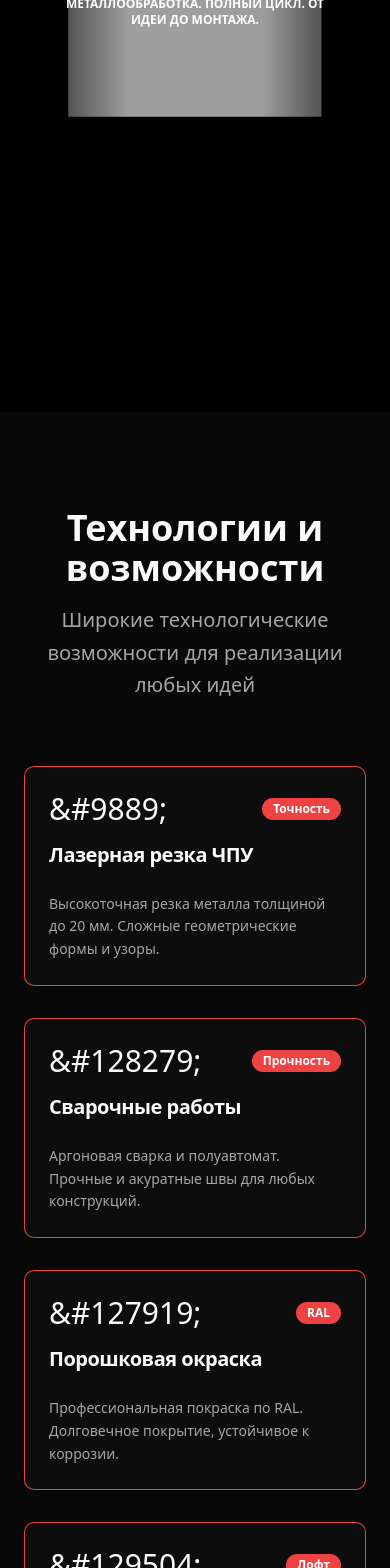
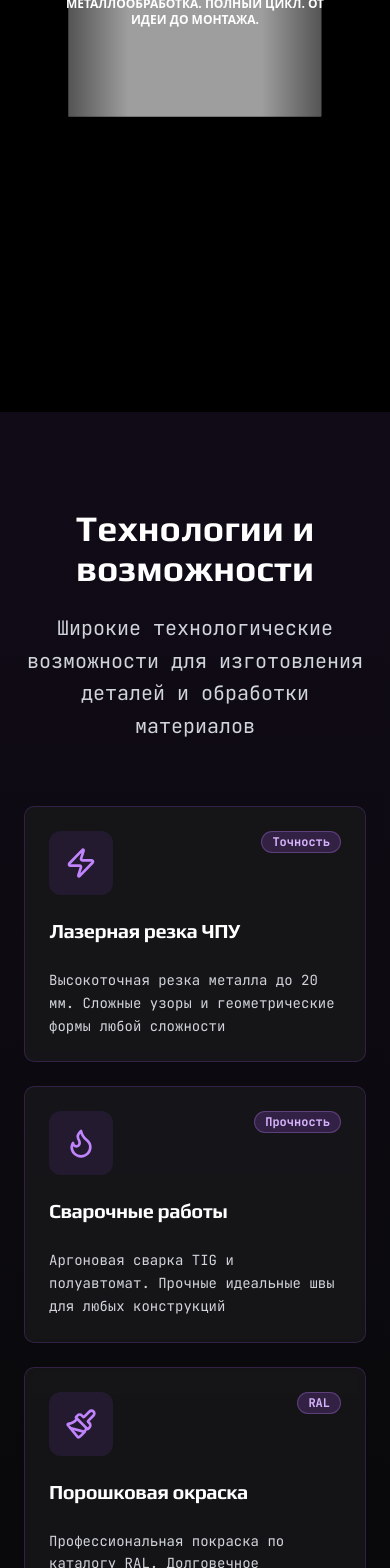
Before and after one commit to pr-poehali-dev/new-tech-initiative-2, a React (Vite) app: page / in a window 390 px wide. Shown: the part 432-2000 px from the top of the page. Built offline with nearby package versions, Linux system fonts and the light colour scheme.

Commit message:
feat: улучшение блока Технологии и возможности

```diff
--- a/src/components/contact-form-section.tsx
+++ b/src/components/contact-form-section.tsx
@@ -62,7 +62,7 @@ export function ContactFormSection() {
   }
 
   return (
-    <section id="contact" className="py-24 px-6 bg-black border-t border-red-500/20">
+    <section id="contact" className="py-24 px-6 bg-black border-t border-purple-500/20">
       <div className="max-w-7xl mx-auto">
         <div className="grid grid-cols-1 lg:grid-cols-2 gap-12">
           <div>
--- a/src/components/features-section.tsx
+++ b/src/components/features-section.tsx
@@ -1,81 +1,89 @@
 import { Card, CardContent, CardDescription, CardHeader, CardTitle } from "@/components/ui/card"
 import { Badge } from "@/components/ui/badge"
+import Icon from "@/components/ui/icon"
 
 const features = [
   {
     title: "Лазерная резка ЧПУ",
-    description: "Высокоточная резка металла толщиной до 20 мм. Сложные геометрические формы и узоры.",
-    icon: "zap",
+    description: "Высокоточная резка металла до 20 мм. Сложные узоры и геометрические формы любой сложности",
+    icon: "Zap",
     badge: "Точность",
+    color: "purple"
   },
   {
     title: "Сварочные работы",
-    description: "Аргоновая сварка и полуавтомат. Прочные и акуратные швы для любых конструкций.",
-    icon: "link",
+    description: "Аргоновая сварка TIG и полуавтомат. Прочные идеальные швы для любых конструкций",
+    icon: "Flame",
     badge: "Прочность",
+    color: "purple"
   },
   {
     title: "Порошковая окраска",
-    description: "Профессиональная покраска по RAL. Долговечное покрытие, устойчивое к коррозии.",
-    icon: "target",
+    description: "Профессиональная покраска по каталогу RAL. Долговечное антикоррозийное покрытие",
+    icon: "Paintbrush",
     badge: "RAL",
+    color: "purple"
   },
   {
     title: "Индивидуальный дизайн",
-    description: "Разработка уникальных конструкций по вашим чертежам и пожеланиям.",
-    icon: "brain",
+    description: "Разработка уникальных конструкций по вашим эскизам. Воплощаем любые идеи",
+    icon: "PenTool",
     badge: "Лофт",
+    color: "purple"
   },
   {
-    title: "Полный цикл производства",
-    description: "От эскиза до установки. Контроль качества на каждом этапе.",
-    icon: "globe",
+    title: "Полный цикл",
+    description: "От чертежа до монтажа. Контроль качества на каждом этапе производства",
+    icon: "Settings",
     badge: "Качество",
+    color: "purple"
   },
   {
     title: "Монтаж и доставка",
-    description: "Профессиональная установка по Краснодару и краю. Доставка по России.",
-    icon: "lock",
+    description: "Профессиональная установка по Краснодару и краю. Доставка по России",
+    icon: "Truck",
     badge: "Сервис",
+    color: "purple"
   },
 ]
 
 export function FeaturesSection() {
   return (
-    <section className="py-24 px-6 bg-background">
-      <div className="max-w-7xl mx-auto">
+    <section className="py-24 px-6 bg-zinc-950 relative overflow-hidden">
+      <div className="absolute inset-0 bg-gradient-to-b from-purple-900/10 via-transparent to-transparent" />
+
+      <div className="max-w-7xl mx-auto relative z-10">
         <div className="text-center mb-16">
-          <h2 className="text-4xl font-bold text-foreground mb-4 font-sans">Технологии и возможности</h2>
-          <p className="text-xl text-muted-foreground max-w-2xl mx-auto leading-relaxed">
-            Широкие технологические возможности для реализации любых идей
+          <h2 className="text-4xl md:text-5xl font-bold text-white mb-6 font-orbitron">
+            Технологии и возможности
+          </h2>
+          <p className="text-xl text-gray-300 max-w-3xl mx-auto leading-relaxed font-space-mono">
+            Широкие технологические возможности для изготовления деталей и обработки материалов
           </p>
         </div>
 
-        <div className="grid grid-cols-1 md:grid-cols-2 lg:grid-cols-3 gap-8">
+        <div className="grid grid-cols-1 md:grid-cols-2 lg:grid-cols-3 gap-6">
           {features.map((feature, index) => (
             <Card
               key={index}
-              className="glow-border hover:shadow-lg transition-all duration-300 slide-up"
+              className="bg-zinc-900/80 border-purple-500/20 hover:border-purple-400/50 hover:shadow-purple-500/20 hover:shadow-xl transition-all duration-500 slide-up group backdrop-blur-sm"
               style={{ animationDelay: `${index * 0.1}s` }}
             >
               <CardHeader>
-                <div className="flex items-center justify-between mb-2">
-                  <span className="text-3xl">
-                    {feature.icon === "brain" && "&#129504;"}
-                    {feature.icon === "lock" && "&#128274;"}
-                    {feature.icon === "globe" && "&#127760;"}
-                    {feature.icon === "zap" && "&#9889;"}
-                    {feature.icon === "link" && "&#128279;"}
-                    {feature.icon === "target" && "&#127919;"}
-                  </span>
-                  <Badge variant="secondary" className="bg-accent text-accent-foreground">
+                <div className="flex items-start justify-between mb-4">
+                  <div className="bg-purple-500/10 p-4 rounded-xl group-hover:bg-purple-500/20 transition-colors duration-300">
+                    <Icon name={feature.icon} size={32} className="text-purple-400" />
+                  </div>
+                  <Badge className="bg-purple-500/20 text-purple-300 border-purple-400/30 hover:bg-purple-500/30 font-space-mono">
                     {feature.badge}
                   </Badge>
                 </div>
-                <CardTitle className="text-xl font-bold text-card-foreground">{feature.title}</CardTitle>
+                <CardTitle className="text-xl font-bold text-white font-orbitron group-hover:text-purple-300 transition-colors">
+                  {feature.title}
+                </CardTitle>
               </CardHeader>
               <CardContent>
-                <CardDescription className="text-muted-foreground leading-relaxed">
+                <CardDescription className="text-gray-300 leading-relaxed font-space-mono">
                   {feature.description}
                 </CardDescription>
               </CardContent>
--- a/src/components/hero-webgl.tsx
+++ b/src/components/hero-webgl.tsx
@@ -72,8 +72,8 @@ const Scene = () => {
         // Flow effect based on progress
         float flow = 1.0 - smoothstep(0.0, 0.02, abs(depth - uProgress));
 
-        // Red scanning overlay
-        vec3 mask = vec3(dot * flow * 10.0, 0.0, 0.0);
+        // Purple scanning overlay
+        vec3 mask = vec3(dot * flow * 5.0, 0.0, dot * flow * 10.0);
 
         // Combine effects
         vec3 final = baseColor.rgb + mask;
--- a/src/components/products-section.tsx
+++ b/src/components/products-section.tsx
@@ -54,7 +54,7 @@ export function ProductsSection() {
           {products.map((product, index) => (
             <Card
               key={index}
-              className="glow-border hover:shadow-2xl transition-all duration-300 slide-up bg-zinc-900 border-red-500/20"
+              className="glow-border hover:shadow-2xl hover:shadow-purple-500/20 transition-all duration-300 slide-up bg-zinc-900 border-purple-500/20 hover:border-purple-400/50"
               style={{ animationDelay: `${index * 0.1}s` }}
             >
               <div className="relative h-64 overflow-hidden rounded-t-lg">
@@ -64,7 +64,7 @@ export function ProductsSection() {
                   className="w-full h-full object-cover hover:scale-110 transition-transform duration-500"
                 />
                 <div className="absolute top-4 right-4">
-                  <Badge variant="secondary" className="bg-red-500 text-white border-0">
+                  <Badge variant="secondary" className="bg-purple-600 text-white border-0">
                     {product.badge}
                   </Badge>
                 </div>
@@ -79,7 +79,7 @@ export function ProductsSection() {
                 <div className="space-y-2">
                   {product.features.map((feature, idx) => (
                     <div key={idx} className="flex items-center gap-2 text-sm text-gray-400 font-space-mono">
-                      <span className="text-red-500">✓</span>
+                      <span className="text-purple-400">✓</span>
                       <span>{feature}</span>
                     </div>
                   ))}
```
Also changed, not shown: src/components/footer.tsx (+10 -10 lines), src/components/navbar.tsx (+14 -9 lines).
